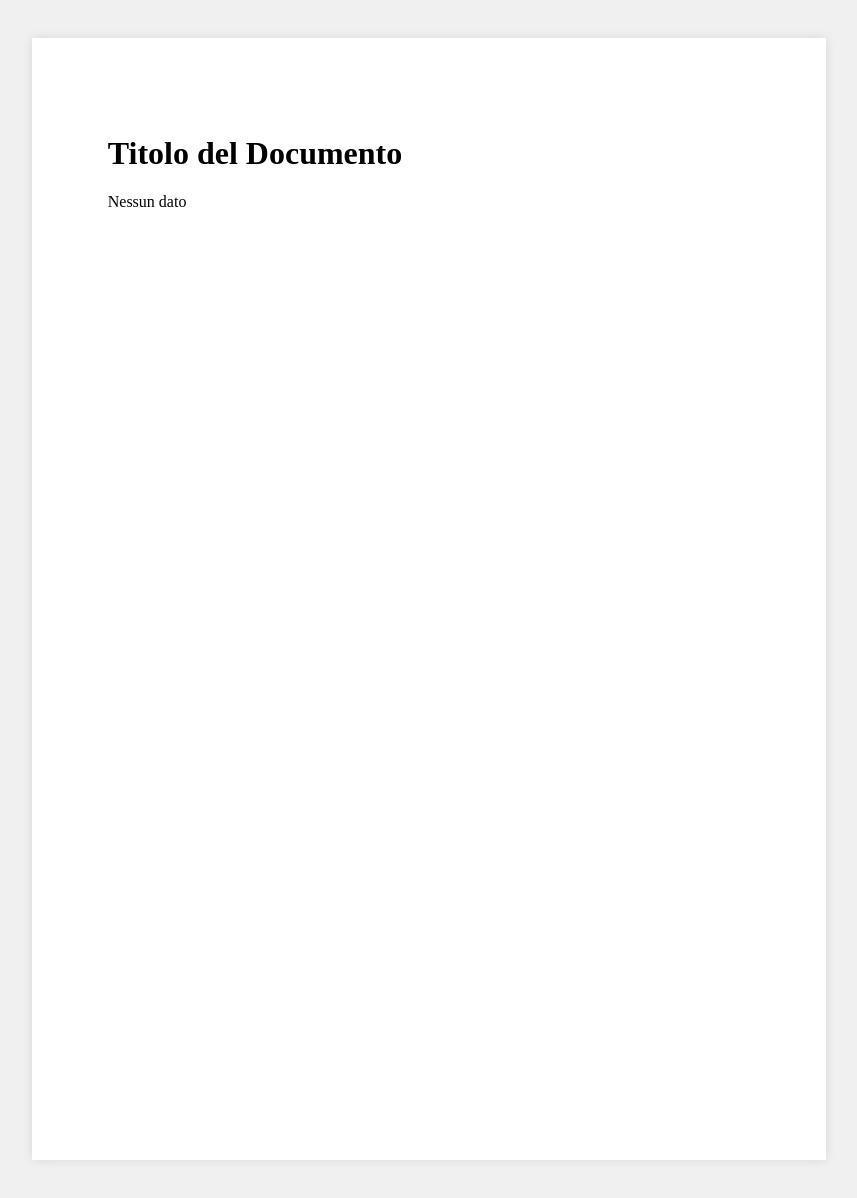
After one commit to manuelparrinello/tazebao, a Flask app: page /preventivi/visualizza in a window 1280 px wide. The commit adds this page. Shown: the whole page, without its empty margins (211-1068 px from the left). Run offline with Flask 3, Linux system fonts and the light colour scheme.

Commit message:
Add preventivo backend/frontend - p1

```diff
--- a/app.py
+++ b/app.py
@@ -1,4 +1,4 @@
-from flask import Flask, jsonify, render_template, request, redirect
+from flask import Flask, jsonify, render_template, request, redirect, url_for
 from flask_cors import CORS
 from flask_migrate import Migrate
 import os
@@ -24,6 +24,12 @@ basedir = os.path.abspath(os.path.dirname(__file__))
 db_path = os.path.join(basedir, "app.db")
 app.config["SQLALCHEMY_DATABASE_URI"] = "sqlite:///" + db_path
 app.config["SQLALCHEMY_TRACK_MODIFICATIONS"] = False
+
+# Forza Flask a ricaricare i template ogni volta che cambiano
+app.config['TEMPLATES_AUTO_RELOAD'] = True
+
+# Opzionale: disabilita la cache del browser per i file statici durante lo sviluppo
+app.config['SEND_FILE_MAX_AGE_DEFAULT'] = 0
 db = SQLAlchemy(app, metadata=metadata)
 CORS(app)
 migrate = Migrate(app, db, render_as_batch=True)
@@ -31,7 +37,6 @@ migrate = Migrate(app, db, render_as_batch=True)
 status_lavori = ["Completato", "In corso", "In attesa", "Da iniziare"]
 
 ######################## DB TABLES CREATION ########################
-
 
 # DB - DEFINE CLIENTE
 class Cliente(db.Model):
@@ -256,6 +261,31 @@ def cliente_page(cliente_id):
     cliente = Cliente.query.get_or_404(cliente_id)
     return render_template("cliente.html", cliente=cliente)
 
+# NUOVO PREVENTIVO
+@app.route("/preventivi/nuovo", methods=["POST", "GET"])
+def nuovo_preventivo():
+    if request.method == "POST":
+        titolo_prova_FROMJS = request.form.get("titolo_prova")
+
+        # QUESTO E' L'URL CHE SI VEDRA' SUL DOCUMENTO PREVENTIVO COMPILATO:
+        target_url = url_for('visualizza_preventivo', titolo_prova = titolo_prova_FROMJS)
+        return jsonify({
+            'target_url' : target_url
+        })
+    return render_template("preventivo_new.html")
+
+# ->
+# -> QUI SI INSERISCE LA RICHIESTA GET (window.location.ref)
+# CHE VIENE GESTITA DALLA ROUTE QUI IN BASSO
+
+@app.get("/preventivi/visualizza")
+def visualizza_preventivo():
+    # Recupero il dato tramite il query params passato
+    titolo_prova = request.args.get('titolo_prova', 'Nessun dato')
+    print(f"IL DATO CHE FLASK STA PASSANDO: {titolo_prova}")
+
+    # Qui l'URL è già generato.. Questa riga serve solo a inserire la variabile "dato" sulla pagina, passata tramite query params
+    return render_template("_preventivo.html", dato = titolo_prova )
 
 ######################## AZIONI ########################
 
@@ -448,6 +478,8 @@ def get_ID_by_name(nome):
     return jsonify({"id": id})
 
 
+
+
 ######################## TESTING ########################
 @app.route("/test")
 def test():
--- /dev/null
+++ b/templates/_preventivo.html
@@ -0,0 +1,42 @@
+<!DOCTYPE html>
+<html lang="it">
+<head>
+    <meta charset="UTF-8">
+    <style>
+        body {
+            background-color: #f0f0f0; /* Grigio per far risaltare il foglio */
+            margin: 0;
+            padding: 0;
+        }
+
+        .page {
+            width: 210mm;
+            min-height: 297mm;
+            padding: 20mm; /* Margini interni al foglio */
+            margin: 10mm auto; /* Centra il foglio nello schermo */
+            background: white;
+            box-shadow: 0 0 10px rgba(0,0,0,0.1);
+            box-sizing: border-box; /* Include il padding nelle dimensioni totali */
+        }
+
+        /* Ottimizzazione per la stampa */
+        @media print {
+            body {
+                background: none;
+            }
+            .page {
+                margin: 0;
+                box-shadow: none;
+            }
+        }
+    </style>
+</head>
+<body>
+    <div class="page">
+        <h1>Titolo del Documento</h1>
+        <div>
+            {{ dato }}
+        </div>
+    </div>
+</body>
+</html>
```
Also changed, not shown: static/js/preventivo.js (added, +51 -0 lines), templates/preventivo_new.html (added, +20 -0 lines), static/css/style.css (line endings or trailing spaces).
